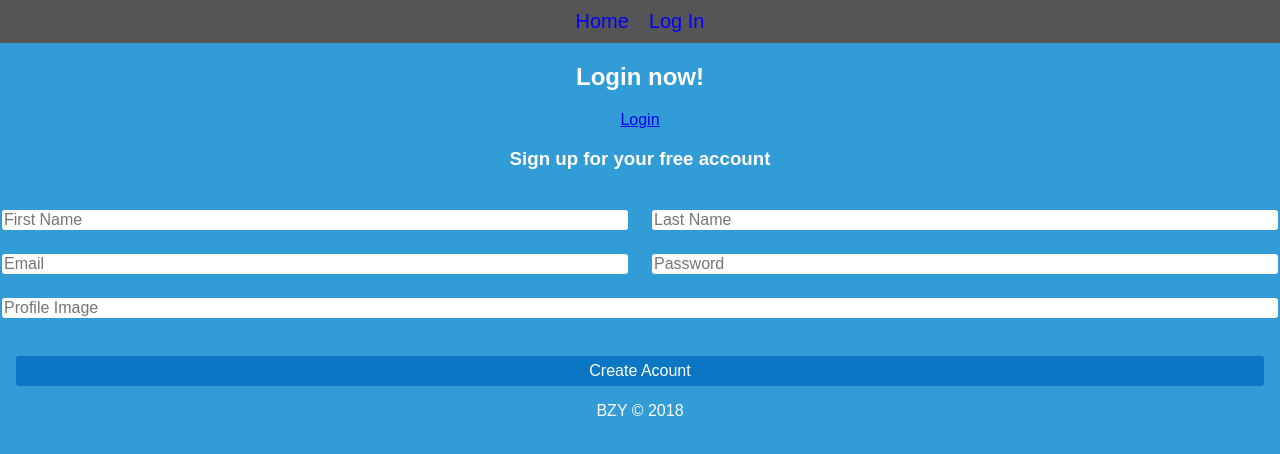
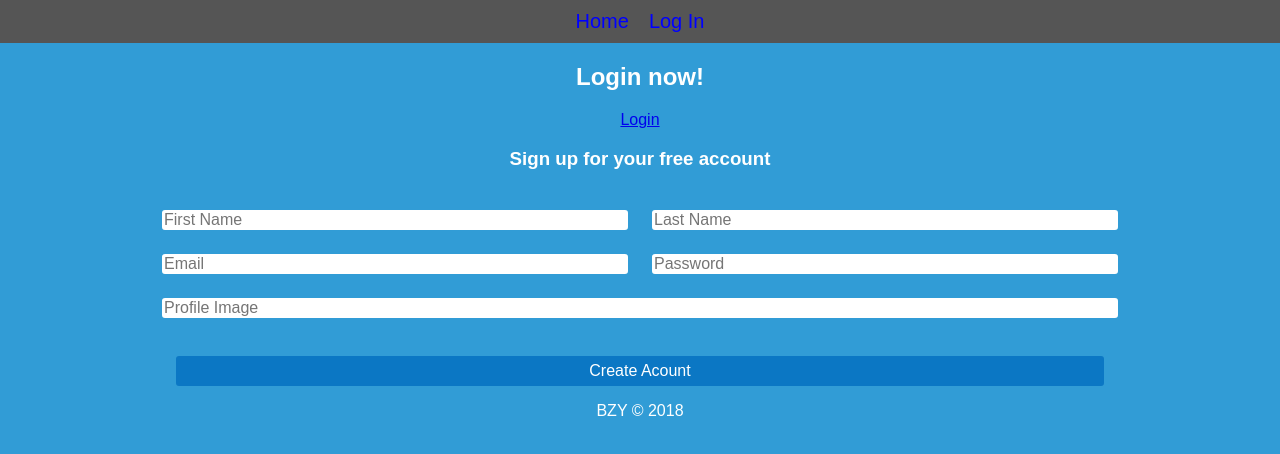
Before and after one commit to zvansom/MERN-app-client, a React (Create React App) app: page / in a window 1280 px wide. Shown: the top 454 px of the page. Built offline with nearby package versions, Linux system fonts and the light colour scheme.

Commit message:
Carried forward changed reference names.

```diff
--- a/src/App.css
+++ b/src/App.css
@@ -1,6 +1,5 @@
 html,
 body {
-  width: 100%;
   height: 100vh;
   background: #319cd6;
 }
@@ -26,10 +25,9 @@ nav a:hover {
 .App {
   text-align: center;
   color: white;
-  height: 100vh;
 }
 
-.page {
-  width: 75vw;
+.container {
+  max-width: 960px;
   margin: 0 auto;
 }
```
